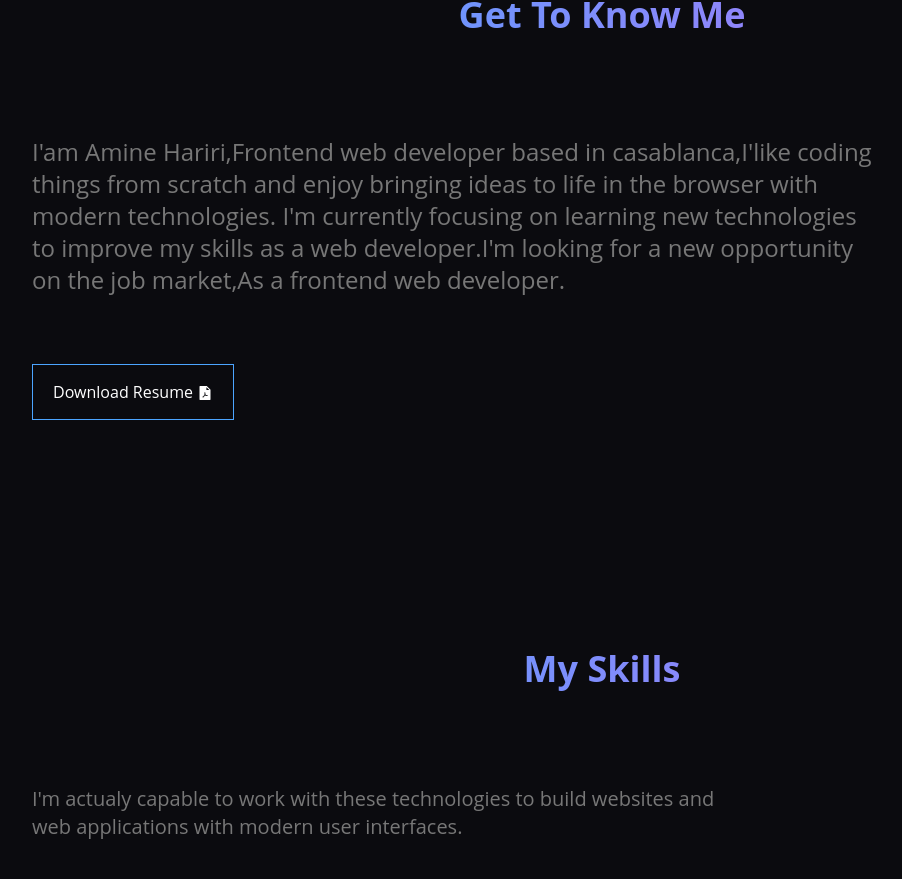
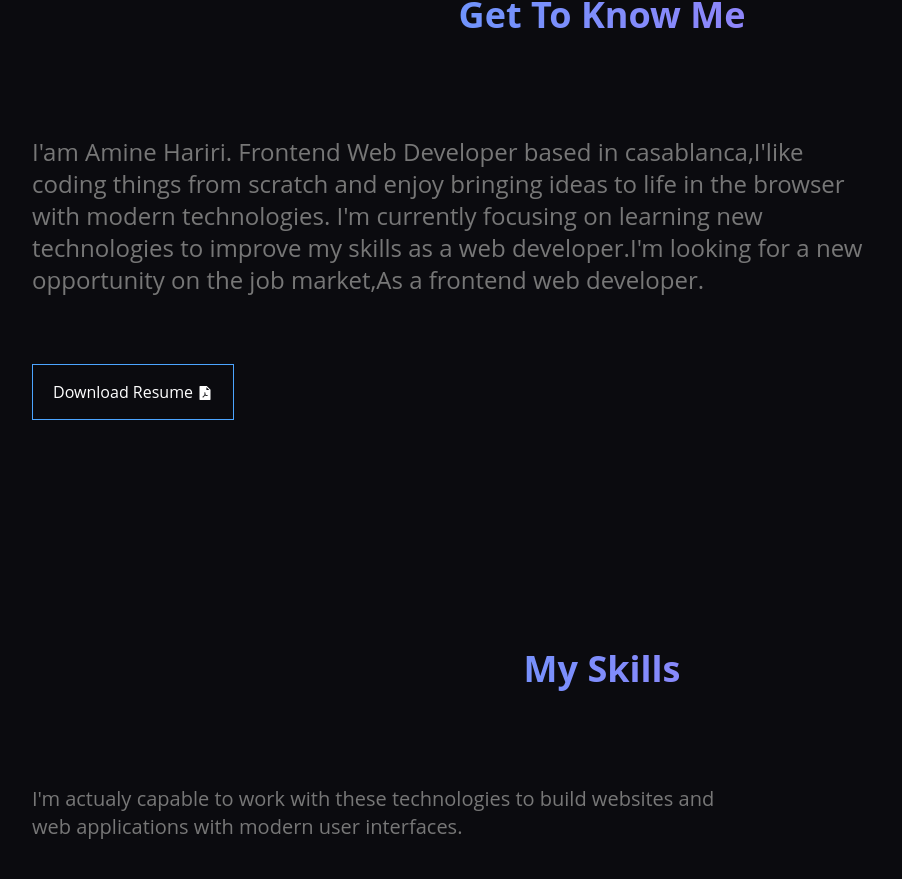
Before and after one commit to Aminehariri/React-Portfolio, a React (Create React App) app: page / in a window 1280 px wide. Shown: the part 1039-1918 px from the top of the page, without its empty margins (38-940 px from the left). Built offline with nearby package versions, Linux system fonts and the light colour scheme.

Commit message:
update skills

```diff
--- a/src/components/About.jsx
+++ b/src/components/About.jsx
@@ -8,7 +8,7 @@ export default function About() {
   return (
     <div className='text-white t w-full h-[100vh] flex flex-col justify-center mt-6' name='About'>
       <MainTitle title='get to know me' />
-      <p className='mb-12 text-[#777] max-w-[840px] text-xl md:text-2xl'>I'am Amine Hariri,Frontend web developer based in casablanca,I'like coding things from scratch and enjoy bringing ideas to life in the browser with modern technologies.
+      <p className='mb-12 text-[#777] max-w-[840px] text-xl md:text-2xl'>I'am Amine Hariri. Frontend Web Developer based in casablanca,I'like coding things from scratch and enjoy bringing ideas to life in the browser with modern technologies.
         I'm currently focusing on learning new technologies to improve my skills as a web developer.I'm looking for a new opportunity on the job market,As a frontend web developer.</p>
       <button  className='btn'>
         <a href={cv} download className='bg-transparent'>Download Resume  <AiFillFilePdf className='icon'/></a>
```
